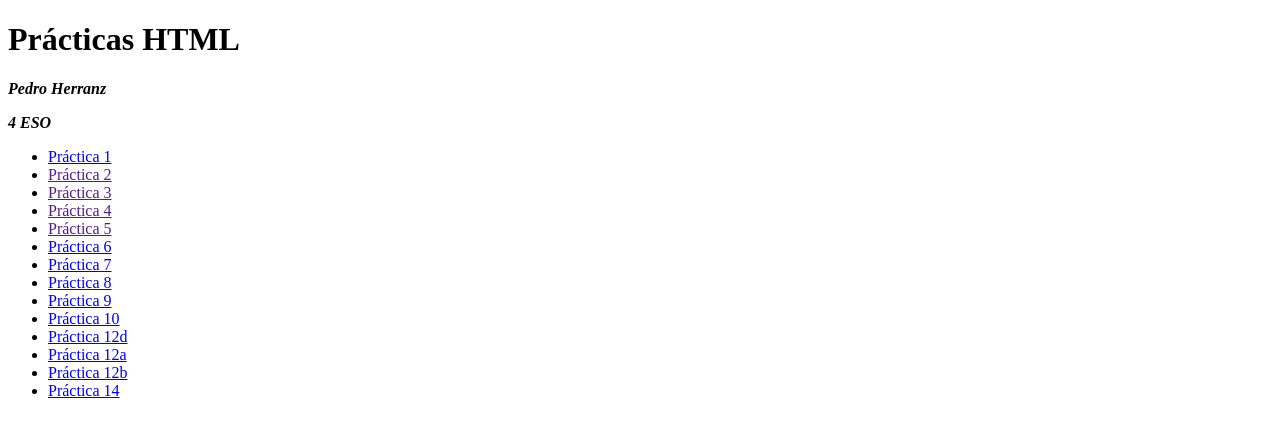
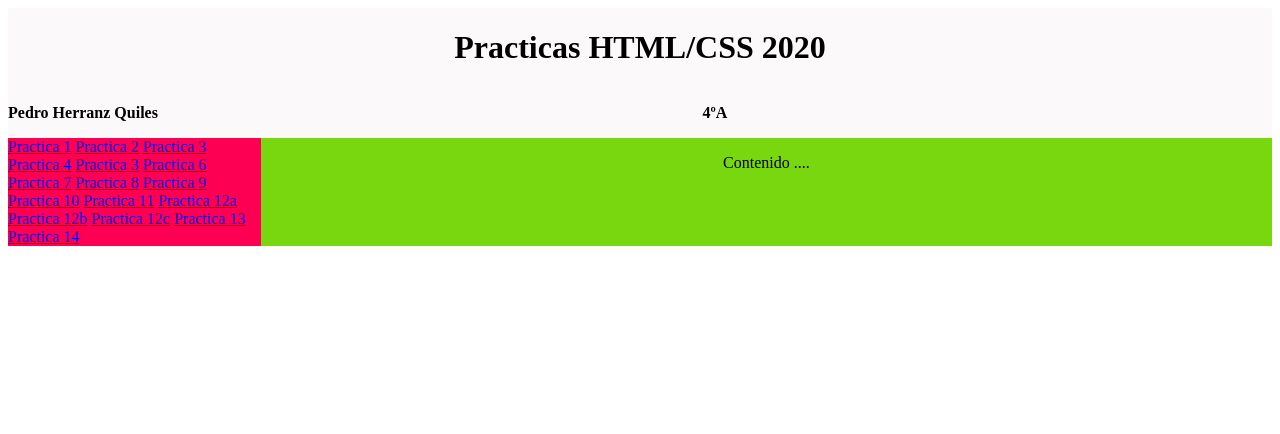
Before and after one commit to Quecojon/quecojon.github.io, a plain HTML site: page index.html in a window 1280 px wide. Drawn offline with Linux system fonts and the light colour scheme; a web font is replaced by a local one.

Commit message:
Add files via upload

```diff
--- a/index.html
+++ b/index.html
@@ -1,30 +1,71 @@
 <!DOCTYPE html>
 <html lang="en">
+
 <head>
+  <link rel="stylesheet" href="https://fonts.googleapis.com/css?family=Mukta+Malar:300,700">
   <meta charset="UTF-8">
   <meta name="viewport" content="width=device-width, initial-scale=1.0">
   <meta http-equiv="X-UA-Compatible" content="ie=edge">
   <title>Indice</title>
+  <style>
+    div.grid-layout {
+      display: grid;
+      grid-template-columns: 1fr 4fr;
+      font-family: "Mukta Malar"
+    }
+
+    header {
+      display: grid;
+      grid-column: 1 / 3;
+      background-color: #fbf9fa
+    }
+
+    header>h1 {
+      grid-column: 1 / 3;
+      text-align: center;
+    }
+    nav {
+background-color: #fd0054;
+    }
+
+div.main {
+background-color: #79d70f;
+text-align: center;
+}
+  </style>
 </head>
+
 <body>
-  <h1>Prácticas HTML</h1>
-  <p><strong><em>Pedro Herranz</em></strong></p>
-  <p><strong><em>4 ESO</em></strong></p>
-  <ul>
-    <li><a href="p1.html">Práctica 1</a></li>
-    <li><a href="">Práctica 2</a></li>
-    <li><a href="">Práctica 3</a></li>
-    <li><a href="">Práctica 4</a></li>
-    <li><a href="">Práctica 5</a></li>
-    <li><a href="p6.html">Práctica 6</a></li>
-    <li><a href="p7.html">Práctica 7</a></li>
-    <li><a href="p8.html">Práctica 8</a></li>
-    <li><a href="p9.html">Práctica 9</a></li>
-    <li><a href="p10.html">Práctica 10</a></li>
-    <li><a href="p12d.html">Práctica 12d</a></li>
-    <li><a href="p12a.html">Práctica 12a</a></li>
-    <li><a href="p12b.html">Práctica 12b</a></li>
-    <li><a href="p14.html">Práctica 14</a></li>
-  </ul>
+  <div class="grid-layout">
+    <header>
+      <h1>Practicas HTML/CSS 2020</h1>
+      <p class="header__left-side"><strong>Pedro Herranz Quiles</strong></p>
+      <p class="header__right-side"><strong>4ºA</strong></p>
+    </header>
+    <nav>
+      <a href="p1.html">Practica 1</a>
+      <a href="p2.html">Practica 2</a>
+      <a href="p3.html">Practica 3</a>
+      <a href="p4.html">Practica 4</a>
+      <a href="p5.html">Practica 3</a>
+      <a href="p6.html">Practica 6</a>
+      <a href="p7.html">Practica 7</a>
+      <a href="p8.html">Practica 8</a>
+      <a href="p9.html">Practica 9</a>
+      <a href="p10.html">Practica 10</a>
+      <a href="p11.html">Practica 11</a>
+      <a href="p12a.html">Practica 12a</a>
+      <a href="p12b.html">Practica 12b</a>
+      <a href="p12c.html">Practica 12c</a>
+      <a href="p13.html">Practica 13</a>
+      <a href="p14.html">Practica 14</a>
+    </nav>
+
+    <div class="main">
+      <p>Contenido ....</p>
+    </div>
+
+  </div>
 </body>
+
 </html>
```
